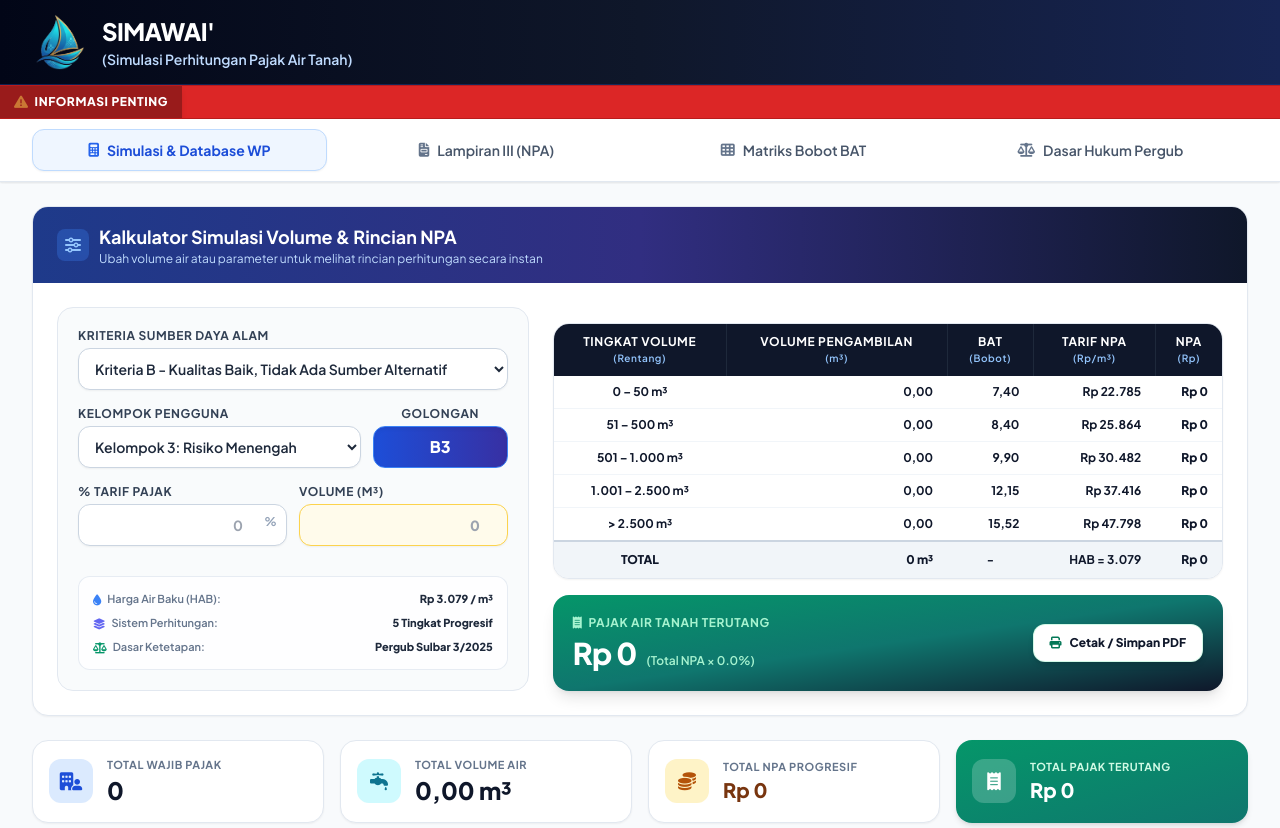
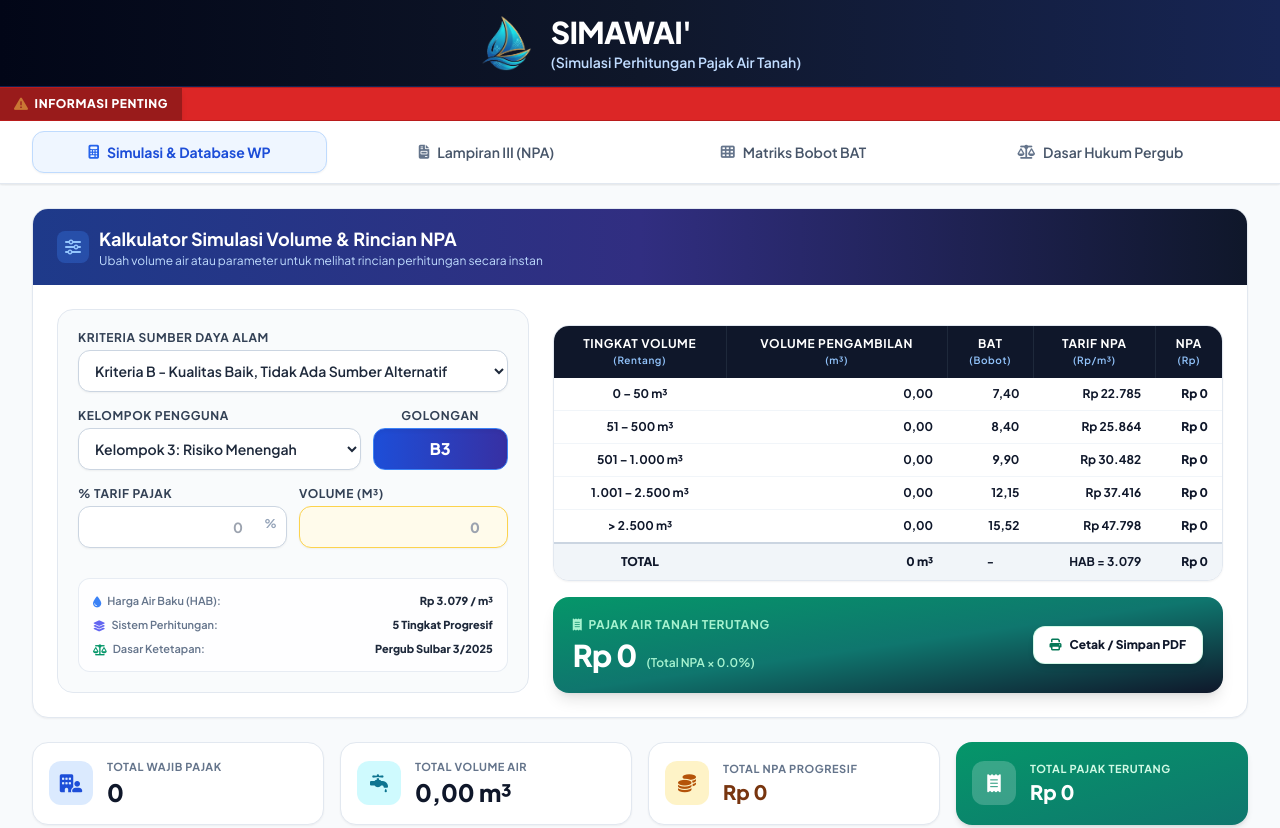
Before and after one commit to andhyz16/simulasi-pajak-air-tanah, a plain HTML site: page index.html in a window 1280 px wide. Shown: the top 828 px of the page. Drawn offline with nearby package versions, Linux system fonts and the light colour scheme.

Commit message:
Posisikan logo dan nama aplikasi SIMAWAI di tengah (center) baik di laptop maupun HP

```diff
--- a/index.html
+++ b/index.html
@@ -60,16 +60,16 @@
   <div class="sticky top-0 z-40 shadow-sm no-print">
     <!-- TOP HEADER -->
     <header class="bg-gradient-to-r from-slate-950 via-slate-900 to-blue-950 text-white border-b border-blue-900/50">
-      <div class="max-w-7xl mx-auto px-4 sm:px-6 lg:px-8 py-3.5">
-        <div class="flex flex-col md:flex-row md:items-center md:justify-between gap-4">
-          <!-- Logo & Title (Bersih & Alami Tanpa Efek Cahaya / Frame) -->
-          <div class="flex items-center space-x-3.5">
-            <div class="w-12 h-12 sm:w-14 sm:h-14 flex items-center justify-center shrink-0">
+      <div class="max-w-7xl mx-auto px-4 sm:px-6 lg:px-8 py-3 sm:py-3.5">
+        <div class="flex items-center justify-center text-center relative">
+          <!-- Logo & Title (Berada di Tengah Sempurna Baik di Laptop Maupun di HP) -->
+          <div class="flex items-center justify-center gap-3 sm:gap-4">
+            <div class="w-11 h-11 sm:w-13 sm:h-13 md:w-14 md:h-14 flex items-center justify-center shrink-0">
               <img src="logo_simawai.png" alt="Logo SIMAWAI'" class="w-full h-full object-contain transition-transform duration-200 hover:scale-105">
             </div>
-            <div class="flex flex-col">
-              <span class="text-xl sm:text-2xl font-extrabold tracking-tight text-white leading-tight">SIMAWAI&#39;</span>
-              <span class="text-xs sm:text-sm font-semibold text-blue-200 mt-0.5 leading-snug">(Simulasi Perhitungan Pajak Air Tanah)</span>
+            <div class="flex flex-col text-left">
+              <span class="text-xl sm:text-2xl md:text-3xl font-extrabold tracking-tight text-white leading-tight">SIMAWAI&#39;</span>
+              <span class="text-[11px] sm:text-xs md:text-sm font-semibold text-blue-200 mt-0.5 leading-snug">(Simulasi Perhitungan Pajak Air Tanah)</span>
             </div>
           </div>
 
```
